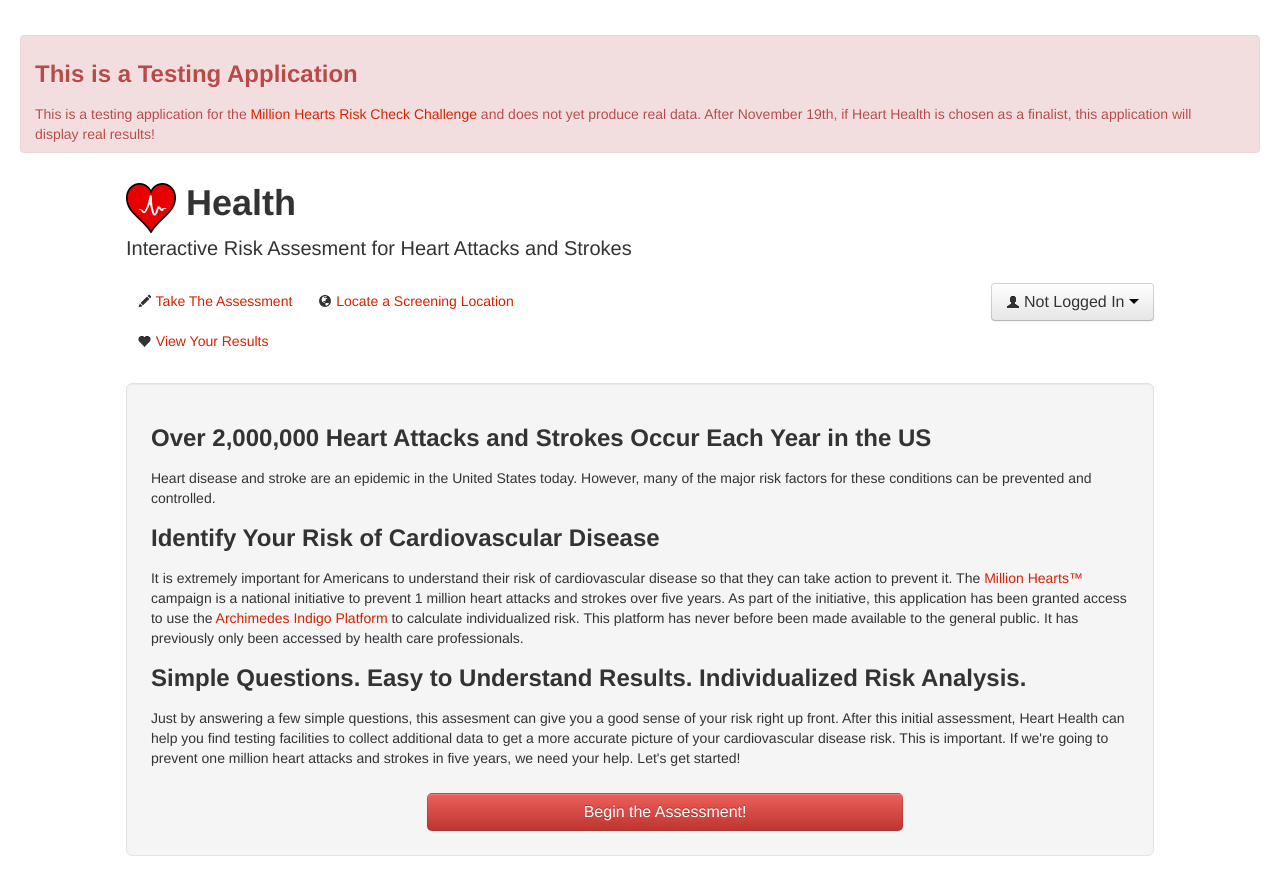
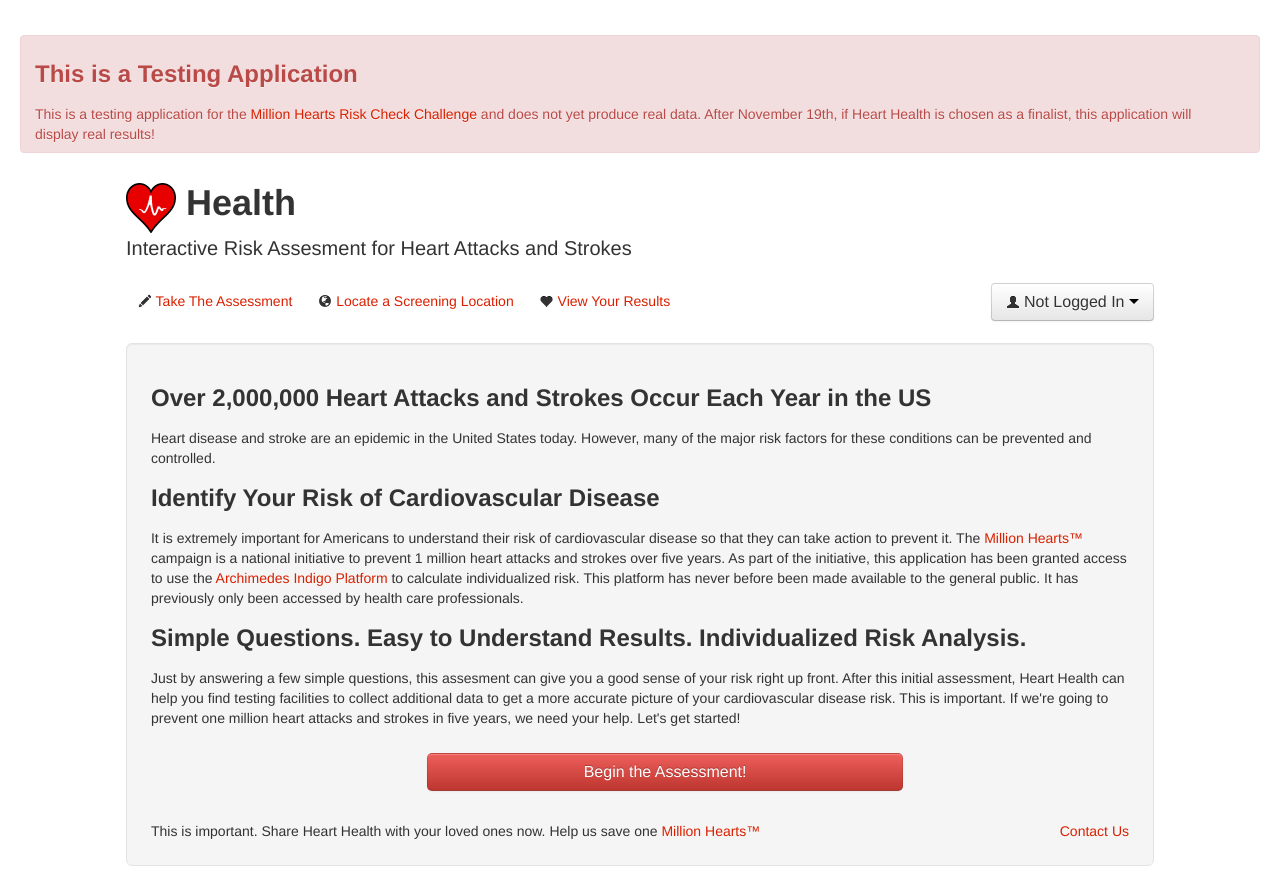
Before and after one commit to bopopescu/Heart-Health, a Django app: template hh-server/heart_health/templates/static/index.html in a window 1280 px wide. Before the commit the page ends 856 px from the top, so only its background shows below. Run offline with Django 3.2, Linux system fonts and the light colour scheme; the template is opened without the code that fills it, so the values that code supplies are empty; parts of the project's set-up code (start-up, migrations or seed data) failed here and were passed over; some libraries are stand-ins or nearby versions.

Commit message:
Added share buttons. Closes #26.

```diff
--- a/hh-server/heart_health/templates/media/css/custom.css
+++ b/hh-server/heart_health/templates/media/css/custom.css
@@ -24,6 +24,21 @@
 
 .margin-after-15 {
     margin-bottom: 15px !important;
+}
+
+#share-buttons {
+    clear: both;
+    margin-top: 25px !important;
+}
+
+#share-buttons span {
+    float: left;
+}
+
+#share-text {
+    float: left;
+    clear: left;
+    margin-top: 10px;
 }
 
 body {
--- a/hh-server/heart_health/templates/static/base.html
+++ b/hh-server/heart_health/templates/static/base.html
@@ -11,6 +11,9 @@
       {% endblock %}
 	  <link href="{{ STATIC_URL }}css/bootstrap.css" type="text/css" rel="stylesheet">
 	  <link href="{{ STATIC_URL }}css/custom.css" type="text/css" rel="stylesheet">
+      <script type="text/javascript">var switchTo5x=true;</script>
+      <script type="text/javascript" src="http://w.sharethis.com/button/buttons.js"></script>
+      <script type="text/javascript">stLight.options({publisher: "0fa3bb94-afa5-42e8-a631-31c01b2c3664"});</script>
 
 	  <!-- Le HTML5 shim, for IE6-8 support of HTML5 elements -->
 	  <!--[if lt IE 9]>
@@ -43,12 +46,12 @@
 		</div>
         <div class="row-fluid">
             <div class="span1 hidden-phone"></div>
-                <ul class="nav nav-pills span5">
+                <ul class="nav nav-pills span8">
                     <li id="assess-pill"><a href="/assess/basic/"><i class="icon-pencil"></i> Take The Assessment</a></li>
                     <li id="locate-pill"><a href="/locate/"><i class="icon-globe"></i> Locate a Screening Location</a></li>
                     <li id="results-pill"><a href="/results/"><i class="icon-heart"></i> View Your Results</a></li>
                 </ul>
-                <div class="span5">
+                <div class="span2">
                     <div class="btn-group user-dropdown">
                         <button class="btn btn-large dropdown-toggle" data-toggle="dropdown">
                             <i class="icon-user icon-black"></i>
@@ -88,9 +91,20 @@
         </div>
 		<div class="row-fluid">
           <div class="span1 hidden-phone"> </div>
-		  <div class="well well-large span10">
+		  <div id="mainwell" class="well well-large span10">
 
-          {% block content %}{% endblock %}
+              {% block content %}{% endblock %}
+              <div id="share-buttons" class="row-fluid">
+                  <span class='st_facebook_hcount' st_title="Heart Health" st_url="http://www.hearthealthapp.com/" st_summary="Find your risk of having a heart attack or stroke in the next five years for free!" displayText='Facebook'></span>
+                  <span class='st_twitter_hcount' st_title="Heart Health" st_url="http://www.hearthealthapp.com/" st_msg="Find your risk of having a heart attack or stroke in the next five years for free!" displayText='Tweet'></span>
+                  <span class='st_email_hcount' st_title="Heart Health" st_url="http://www.hearthealthapp.com/" st_summary="Find your risk of having a heart attack or stroke in the next five years for free!" displayText='Email'></span>
+                  <span class='st_reddit_hcount' st_title="Heart Health" st_url="http://www.hearthealthapp.com/" st_summary="Find your risk of having a heart attack or stroke in the next five years for free!" displayText='Reddit'></span>
+                  <span class='st_googleplus_hcount' st_title="Heart Health" st_url="http://www.hearthealthapp.com/" st_summary="Find your risk of having a heart attack or stroke in the next five years for free!" displayText='Google +'></span>
+                  <span id="share-text">This is important. Share Heart Health with your loved ones now. Help us save one <a target="_blank" href="http://millionhearts.hhs.gov/">Million Hearts&trade;</a></span>
+                  <div style="float:right; margin-top: 10px;"><a href="mailto:support@hearthealthapp.com">Contact Us</a></div>
+              </div>
+
+
           </div>
 		</div>
 
@@ -98,6 +112,7 @@
 
 
 	  </div> <!-- /container -->
+
 
 	  <!-- Le javascript
 	  ================================================== -->
--- a/hh-server/heart_health/templates/static/index.html
+++ b/hh-server/heart_health/templates/static/index.html
@@ -9,7 +9,7 @@
 <h3> Simple Questions. Easy to Understand Results. Individualized Risk Analysis.</h3>
 <p> Just by answering a few simple questions, this assesment can give you a good sense of your risk right up front. After this initial assessment, Heart Health can help you find testing facilities to collect additional data to get a more accurate picture of your cardiovascular disease risk. This is important. If we're going to prevent one million heart attacks and strokes in five years, we need your help. Let's get started!</p>
 <div class="span6 offset3 margin-top-15">
-    <button class="btn btn-large btn-block btn-danger" type="button" onclick="beginNoLogin()"> Begin the Assessment! </button>
+    <button class="btn btn-large btn-block btn-danger" style="margin-bottom: 20px;" type="button" onclick="beginNoLogin()"> Begin the Assessment! </button>
 </div>
 {% endblock %}
 
```
